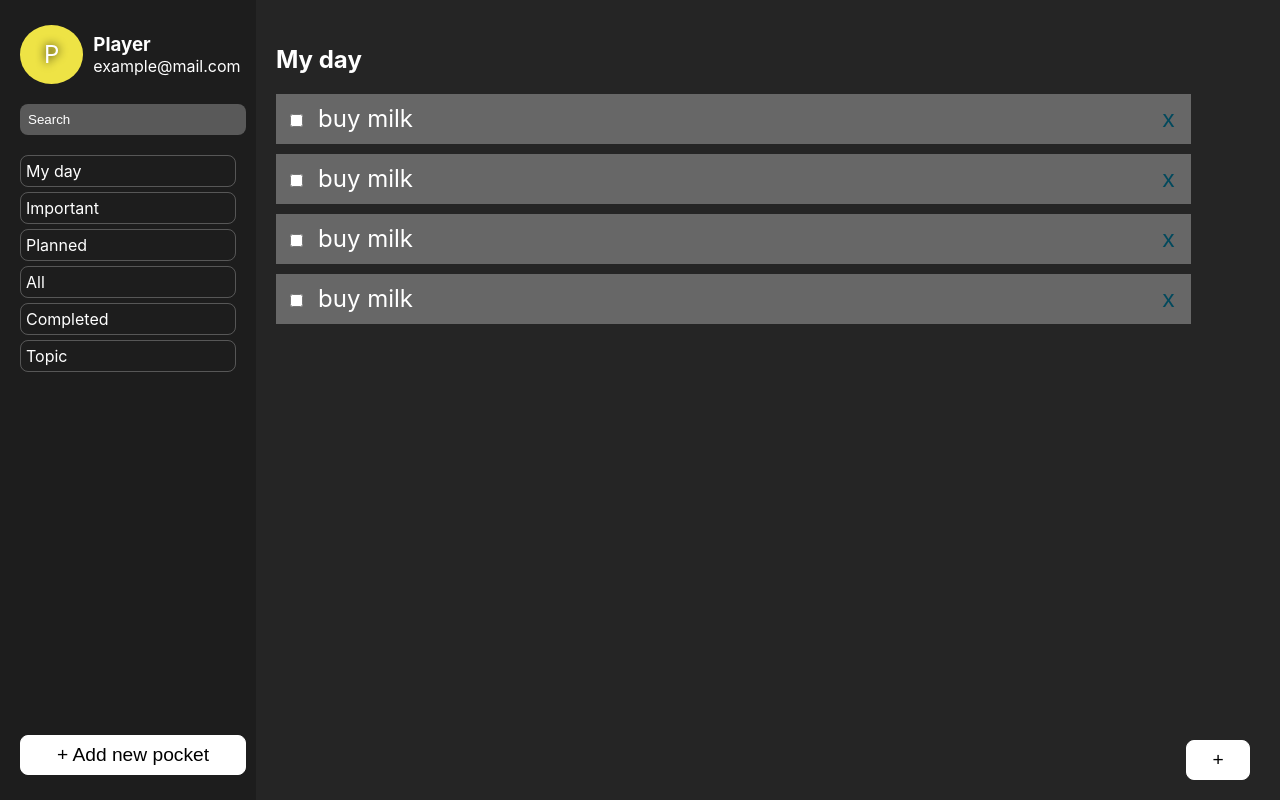
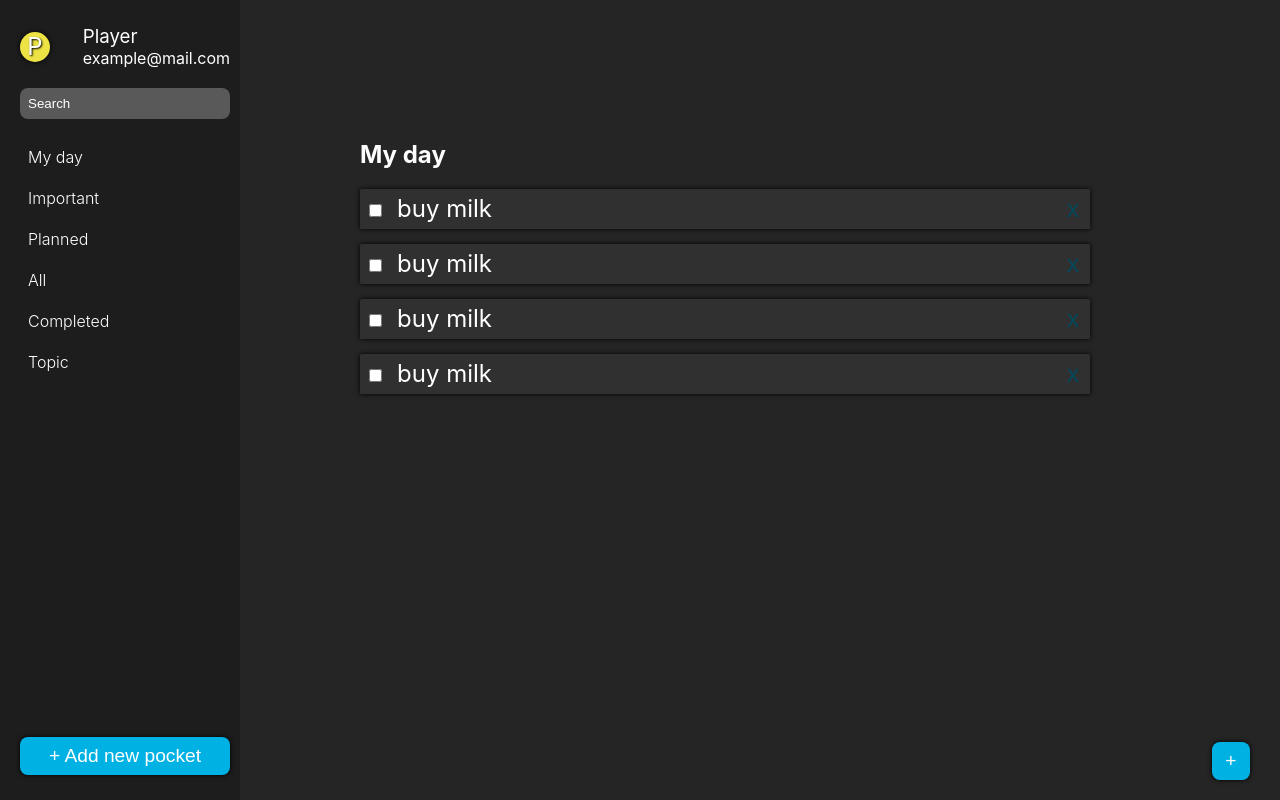
Before and after one commit to helloelio/task-manager, a React (Create React App) app: page /tasks/myday in a window 1280 px wide. Built offline with nearby package versions, Linux system fonts and the light colour scheme.

Commit message:
refactor

```diff
--- a/public/index.html
+++ b/public/index.html
@@ -10,34 +10,11 @@
       content="Web site created using create-react-app"
     />
     <link rel="apple-touch-icon" href="%PUBLIC_URL%/logo192.png" />
-    <!--
-      manifest.json provides metadata used when your web app is installed on a
-      user's mobile device or desktop. See https://developers.google.com/web/fundamentals/web-app-manifest/
-    -->
     <link rel="manifest" href="%PUBLIC_URL%/manifest.json" />
-    <!--
-      Notice the use of %PUBLIC_URL% in the tags above.
-      It will be replaced with the URL of the `public` folder during the build.
-      Only files inside the `public` folder can be referenced from the HTML.
-
-      Unlike "/favicon.ico" or "favicon.ico", "%PUBLIC_URL%/favicon.ico" will
-      work correctly both with client-side routing and a non-root public URL.
-      Learn how to configure a non-root public URL by running `npm run build`.
-    -->
-    <title>React App</title>
+    <title>Task manager</title>
   </head>
   <body>
     <noscript>You need to enable JavaScript to run this app.</noscript>
     <div id="root"></div>
-    <!--
-      This HTML file is a template.
-      If you open it directly in the browser, you will see an empty page.
-
-      You can add webfonts, meta tags, or analytics to this file.
-      The build step will place the bundled scripts into the <body> tag.
-
-      To begin the development, run `npm start` or `yarn start`.
-      To create a production bundle, use `npm run build` or `yarn build`.
-    -->
   </body>
 </html>
--- a/src/App.css
+++ b/src/App.css
@@ -1,5 +1,5 @@
 .App {
   display: grid;
-  grid-template-columns: 20% 80%;
+  grid-template-columns: auto 1fr;
   height: 100vh;
 }
--- a/src/components/main/Main.css
+++ b/src/components/main/Main.css
@@ -1,28 +1,36 @@
 .main {
   position: relative;
   background-color: #252525;
-  padding: 25px 10px 25px 20px;
+  padding: 15vh;
   overflow: auto;
 }
-
+.main__title {
+  font-size: 2.5rem;
+  padding-top: 200px;
+}
 .pocket-title {
   font-size: 2rem;
   font-weight: 600;
 }
+
 ul {
   padding: 0;
   list-style: none;
 }
+
 input[type='checkbox'] {
   margin-right: 15px;
 }
+
 li {
   display: flex;
   align-items: center;
   justify-content: space-between;
-  background-color: rgba(255, 255, 255, 0.301);
-  margin-bottom: 10px;
-  padding: 10px;
+  background-color: rgba(255, 255, 255, 0.05);
+  border-radius: 0.1rem;
+  box-shadow: 0 0 5px 0 black;
+  margin-bottom: 15px;
+  padding: 5px;
   font-size: 1.5rem;
   width: 90%;
 }
@@ -36,5 +44,5 @@ button {
   position: fixed;
   bottom: 20px;
   right: 30px;
-  width: 5%;
+  width: 3%;
 }
--- a/src/components/modal/Modal.css
+++ b/src/components/modal/Modal.css
@@ -8,7 +8,7 @@
   transform: translate(-50%, -50%);
   height: 200px;
   width: 500px;
-  background-color: #1d1d1db7;
+  background-color: rgba(28, 28, 28, 0.95);
   border: 1px solid white;
   border-radius: 0.5rem;
   box-shadow: 0 0 10px 0 black;
@@ -22,7 +22,8 @@
   border: none;
   border-radius: 0.5rem;
   padding: 0.5rem;
-  background-color: rgba(255, 255, 255, 0.267);
+  background-color: rgba(255, 255, 255, 0.25);
+  box-shadow: 0 0 5px 0 #000;
 }
 .modal-header {
   display: flex;
@@ -48,18 +49,28 @@
   border: none;
   border-radius: 0.5rem;
   cursor: pointer;
+  box-shadow: 0 0 5px 0 #000;
+  transition: 0.3s ease-in-out;
 }
 .enter {
-  background-color: rgb(133, 167, 179);
-  color: white;
+  border: 1px solid #00b1e3;
+  background-color: #00b1e3;
+  color: #fff;
+}
+.enter:hover {
+  background-color: #fff;
+  border: 1px solid #fff;
+  color: #00b1e3;
 }
 .close {
-  border: 1px solid white;
-  color: white;
+  border: 1px solid #fff;
+  color: #fff;
 }
-
+.close:hover {
+  background-color: #000;
+}
 .error-message {
-  border: 1px solid red;
+  border: 1px solid #ff0000;
   margin-bottom: 10px;
   padding: 0.5rem;
 }
--- a/src/components/navigation/Navigation.css
+++ b/src/components/navigation/Navigation.css
@@ -3,6 +3,7 @@
   padding: 25px 10px 25px 20px;
   display: grid;
   grid-template-rows: auto 1fr auto;
+  width: 210px;
 }
 .btn {
   border-radius: 0.5rem;
@@ -10,17 +11,21 @@
   font-size: 1.2rem;
   font-weight: 500;
   width: 100%;
-  border: 1px solid white;
-  background-color: white;
-  color: black;
+  background-color: #00b1e3;
+  color: #fff;
+  box-shadow: 0 0 5px 0 black;
   cursor: pointer;
   transition: all 0.2s ease-in-out;
   margin-top: auto;
+  transition: 0.3s ease-in-out;
+}
+.btn:hover {
+  background-color: #fff;
+  color: #00b1e3;
 }
 .pockets-list {
   max-height: 72vh;
   overflow: auto;
-  padding-right: 10px;
   margin-bottom: 10px;
 }
 
--- a/src/components/navigation/pockets/Pockets.css
+++ b/src/components/navigation/pockets/Pockets.css
@@ -4,13 +4,12 @@ a {
   text-decoration: none;
 }
 .pockets-item {
-  border: 1px solid rgba(255, 255, 255, 0.253);
-  border-radius: 0.5rem;
   margin-bottom: 5px;
-  padding: 5px;
+  padding: 0.5rem;
   cursor: pointer;
+  font-weight: 300;
 }
 
 .pockets-item:hover {
-  background-color: rgba(255, 255, 255, 0.267);
+  background-color: #ffffff40;
 }
--- a/src/components/navigation/profile/Profile.css
+++ b/src/components/navigation/profile/Profile.css
@@ -1,6 +1,3 @@
-.profile__name {
-  margin: 0;
-}
 p {
   padding: 0;
   margin: 0;
@@ -9,18 +6,35 @@ p {
 .profile {
   display: flex;
   align-items: center;
+  justify-content: space-between;
   margin-bottom: 20px;
+}
+.profile-content {
+  display: flex;
+  align-items: center;
 }
 
 .profile__image {
+  display: flex;
+  justify-content: center;
+  align-items: center;
   font-size: 1.5rem;
   background-color: #eee345;
-  padding: 15px 1.5rem;
+  box-shadow: 0 0 5px 0 #000;
+  width: 30px;
+  height: 30px;
   border-radius: 50%;
 }
+.profile__name {
+  margin: 0;
+  font-weight: 400;
+}
 .avatar {
-  text-shadow: 0px 0px 10px black;
+  text-shadow: 1px 1px 2px black;
 }
 .profile__description {
   margin-left: 10px;
 }
+.btn-profile {
+  padding: 0.3rem 0.5rem;
+}
```
